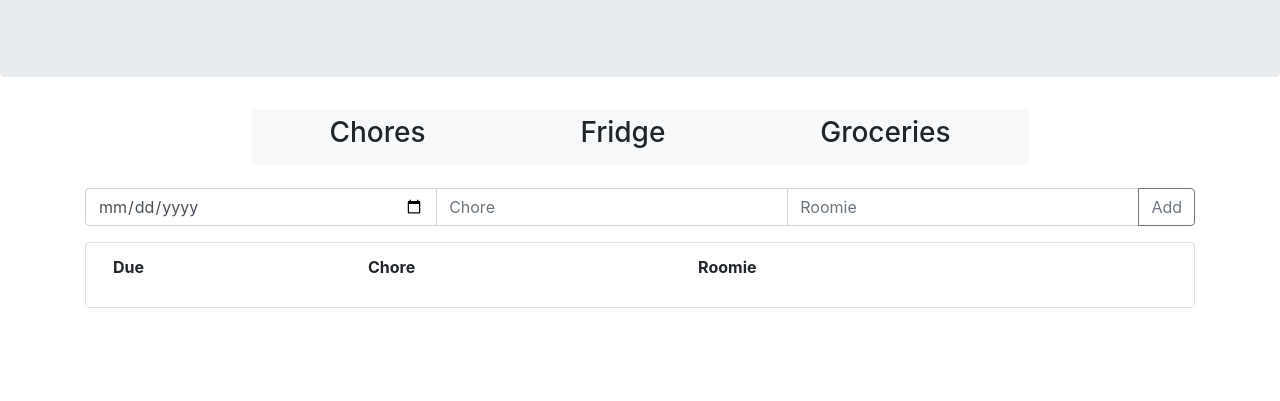
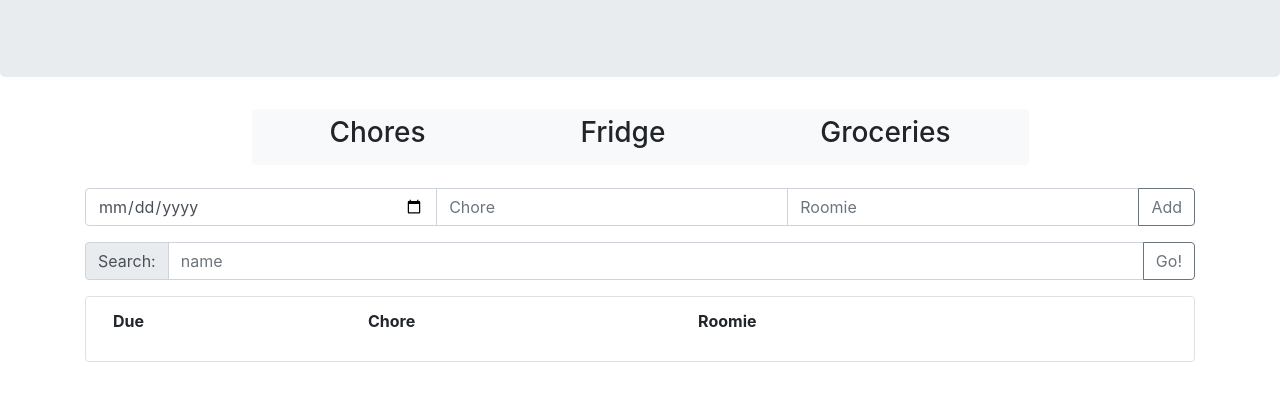
Before and after one commit to alexshi0000/FoodyRoomies, a website: page public/index.html in a window 1280 px wide. Shown: the part 147-548 px from the top of the page. Drawn offline with nearby package versions, Linux system fonts and the light colour scheme.

Commit message:
chore commit

```diff
--- a/public/index.html
+++ b/public/index.html
@@ -1,8 +1,9 @@
 <!DOCTYPE html>
 <html lang="en">
   <head>
+    <script type="text/javascript" src="index.js"></script>
+    <script src="https://code.jquery.com/jquery-3.2.1.min.js"></script>
 
-    <script type="text/javascript" src="index.js"></script>
 
     <!-- Required meta tags -->
     <meta charset="utf-8" />
@@ -23,11 +24,6 @@
 
     <!-- Optional JavaScript -->
     <!-- jQuery first, then Popper.js, then Bootstrap JS -->
-    <script
-      src="https://code.jquery.com/jquery-3.3.1.slim.min.js"
-      integrity="sha384-q8i/X+965DzO0rT7abK41JStQIAqVgRVzpbzo5smXKp4YfRvH+8abtTE1Pi6jizo"
-      crossorigin="anonymous"
-    ></script>
     <script
       src="https://cdnjs.cloudflare.com/ajax/libs/popper.js/1.14.7/umd/popper.min.js"
       integrity="sha384-UO2eT0CpHqdSJQ6hJty5KVphtPhzWj9WO1clHTMGa3JDZwrnQq4sF86dIHNDz0W1"
@@ -107,6 +103,25 @@
                       </button>
                     </div>
                   </div>
+
+                  <div class="input-group mb-3">
+                    <div class="input-group-prepend">
+                      <span class="input-group-text" id="basic-addon1">Search:</span>
+                    </div>
+                    <input id="chore-search" type="text" class="form-control" placeholder="name" aria-label="name" aria-describedby="basic-addon1">
+
+                    <div class="input-group-append">
+                      <button
+                        class="btn btn-outline-secondary"
+                        type="button"
+                        id="button-addon2"
+                        onclick="getChores()"
+                      >
+                        Go!
+                      </button>
+                    </div>
+                  </div>
+
                   <div class="container-fluid border rounded">
                     <table class="table table-borderless table-hover">
                       <thead>
--- a/public/index.js
+++ b/public/index.js
@@ -19,6 +19,45 @@ function addChore() {
     cell4.innerHTML = '<input type="button" id="delete" value="done">';
 
     document.getElementById("choreCount").innerHTML = document.getElementById("choreTable").rows.length;
+
+    let api_base = "http://localhost:3000/api/";
+
+    $.post(api_base+"add_chore?chore_id="+item+"&name="+roomie+"&time="+date+"&recurr="+"N/A");
+
+    $.post("https://ya3shi.api.stdlib.com/foody-project@dev/add_chore?message="+item+" has been tasked to "+roomie+" due on "+date+"!");
+}
+
+function getChores() {
+    var name = $("#chore-search").val();
+
+    let api_base="http://localhost:3000/api/";
+    $.get(api_base+"get_chores?name="+name, (data) => {
+      let len = data.length;
+      console.log("length of the array "+len);
+      console.log("data"+data);
+      var i = 0;
+
+      //count
+      $("#choreCount").text(len);
+
+      //deletion
+      $("#choreTable tr").remove();
+
+      for (i; i < len; i++) {
+        var table = document.getElementById("choreTable");
+        var row = table.insertRow(0);
+
+        var cell1 = row.insertCell(0);
+        var cell2 = row.insertCell(1);
+        var cell3 = row.insertCell(2);
+        var cell4 = row.insertCell(3);
+
+        cell1.innerHTML = data[i].time;
+        cell2.innerHTML = data[i].chore_id;
+        cell3.innerHTML = data[i].name;
+        cell4.innerHTML = '<input type="button" id="delete" value="done">';
+      }
+    });
 }
 
 function addFridge() {
```
Also changed, not shown: app.js (+6 -2 lines).
